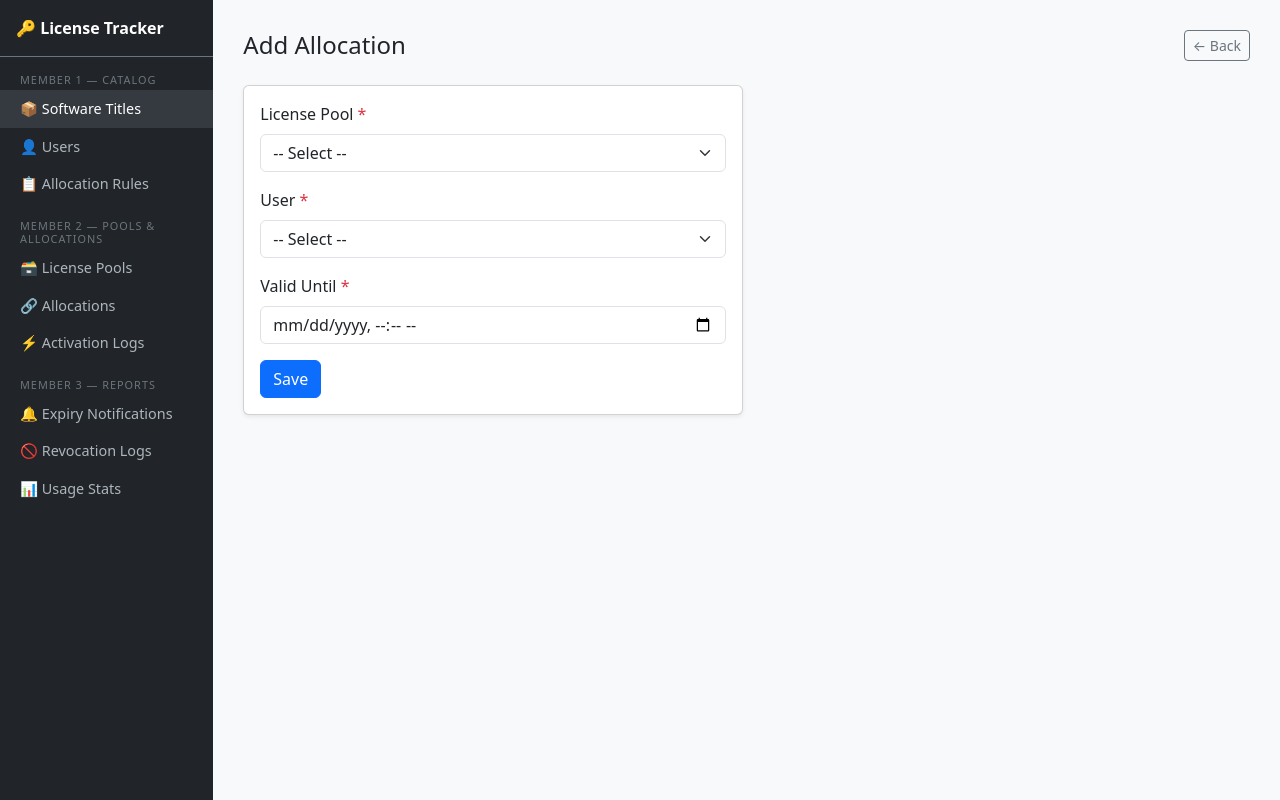
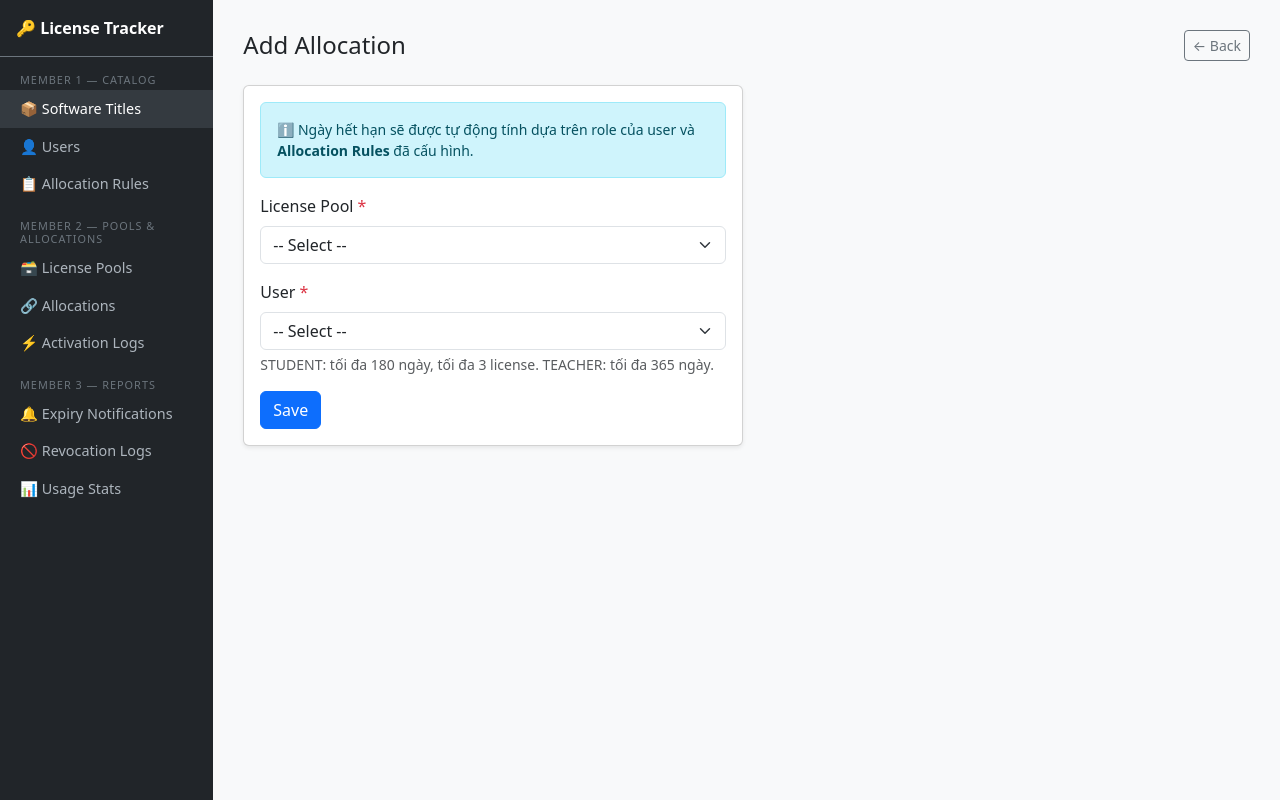
Before and after one commit to dtn23070605/group7-software-license-tracker, a PHP site: page /create.php in a window 1280 px wide. Run offline with PHP 8.4, Linux system fonts and the light colour scheme; data that the repository does not hold is empty.

Commit message:
Update create.php
bỏ ô valid_until, thêm info box

```diff
--- a/views/allocation/create.php
+++ b/views/allocation/create.php
@@ -6,6 +6,10 @@
 <?php if (!empty($errors)): ?><div class="alert alert-danger"><ul class="mb-0"><?php foreach ($errors as $e): ?><li><?= htmlspecialchars($e) ?></li><?php endforeach; ?></ul></div><?php endif; ?>
 <div class="card shadow-sm" style="max-width:500px">
     <div class="card-body">
+        <div class="alert alert-info mb-3" style="font-size:0.875rem">
+            ℹ️ Ngày hết hạn sẽ được tự động tính dựa trên role của user và <strong>Allocation Rules</strong> đã cấu hình.
+        </div>
+        <!-- Retain form values after validation error -->
         <form method="POST" action="index.php?module=allocation&action=create">
             <div class="mb-3">
                 <label class="form-label">License Pool <span class="text-danger">*</span></label>
@@ -23,13 +27,12 @@
                 <select name="user_id" class="form-select" required>
                     <option value="">-- Select --</option>
                     <?php foreach ($users as $u): ?>
-                        <option value="<?= $u['id'] ?>" <?= ($_POST['user_id'] ?? '') == $u['id'] ? 'selected' : '' ?>><?= htmlspecialchars($u['username']) ?> (<?= $u['role'] ?>)</option>
+                        <option value="<?= $u['id'] ?>" <?= ($_POST['user_id'] ?? '') == $u['id'] ? 'selected' : '' ?>>
+                            <?= htmlspecialchars($u['username']) ?> (<?= $u['role'] ?>)
+                        </option>
                     <?php endforeach; ?>
                 </select>
-            </div>
-            <div class="mb-3">
-                <label class="form-label">Valid Until <span class="text-danger">*</span></label>
-                <input type="datetime-local" name="valid_until" class="form-control" value="<?= htmlspecialchars($_POST['valid_until'] ?? '') ?>" required>
+                <div class="form-text">STUDENT: tối đa 180 ngày, tối đa 3 license. TEACHER: tối đa 365 ngày.</div>
             </div>
             <button type="submit" class="btn btn-primary">Save</button>
         </form>
```
